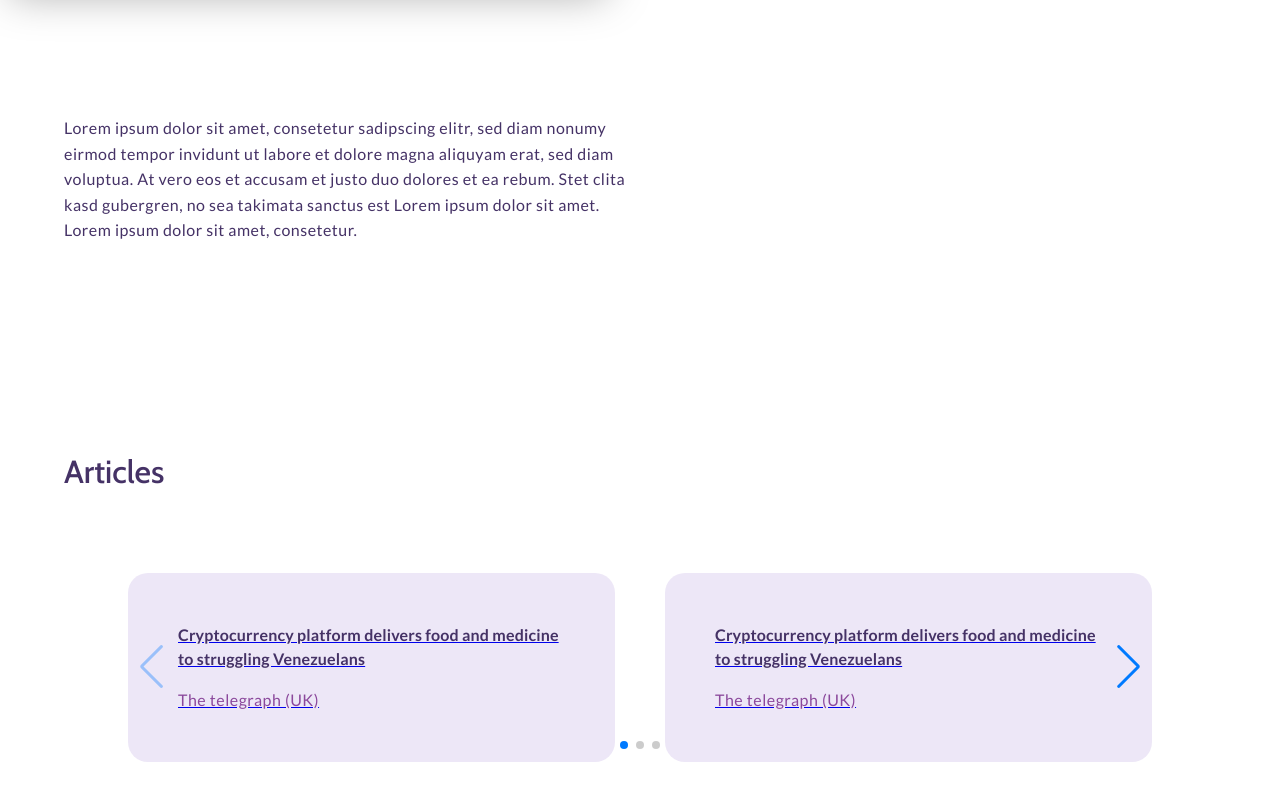
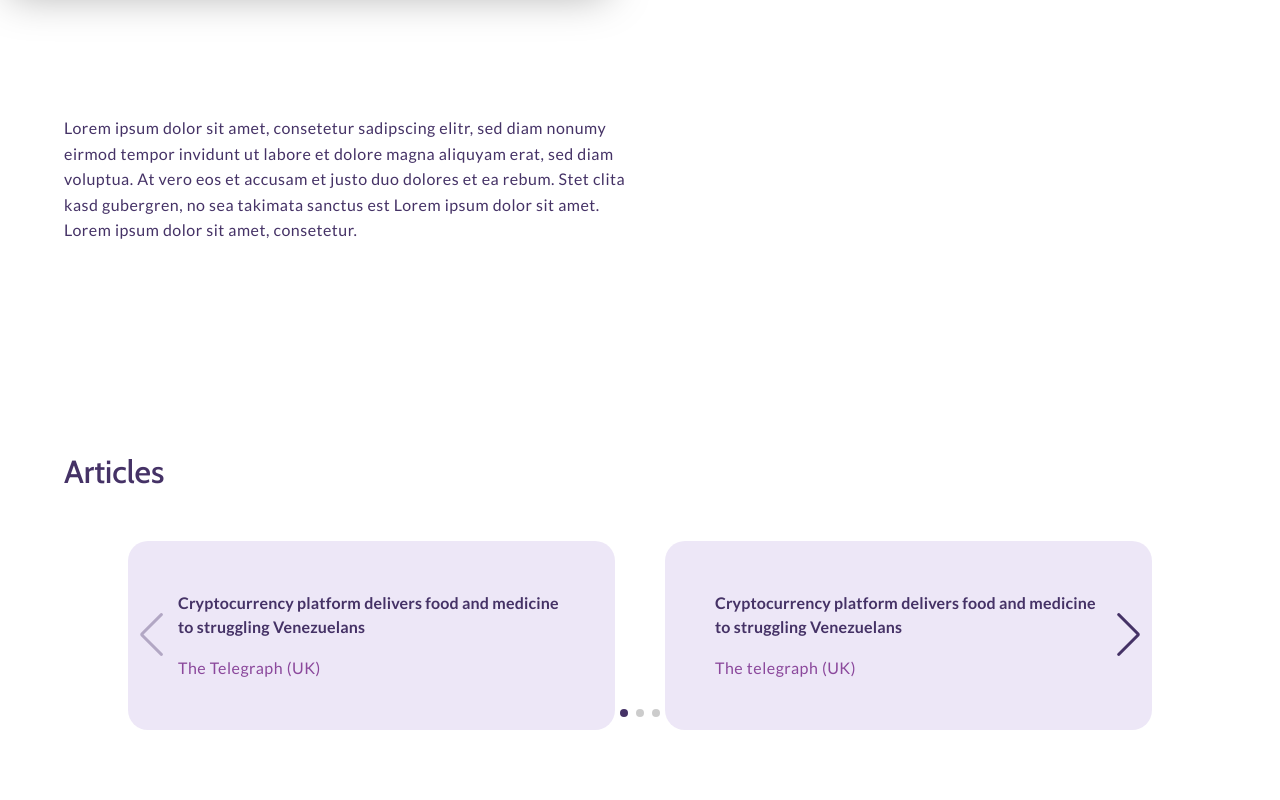
Before and after one commit to subangiv/oral_exam_finale, a React (Create React App) app: page / in a window 1280 px wide. Shown: the part 419-1219 px from the top of the page. Built offline with nearby package versions, Linux system fonts and the light colour scheme.

Commit message:
styled swiper

```diff
--- a/src/components/aboutpage/AboutPage.module.scss
+++ b/src/components/aboutpage/AboutPage.module.scss
@@ -56,7 +56,7 @@
   box-shadow: -10px 10px 20px 0px rgba(0, 0, 0, 0.3);
 }
 .articles__wrapper {
-  padding: 5rem 4rem;
+  padding: 3rem 4rem;
 }
 
 .purple__div {
@@ -75,4 +75,17 @@
     color: $primary-light;
     padding: 1rem 0 0;
   }
+  & a {
+    text-decoration: none;
+  }
 }
+
+@media (max-width: $max-s) {
+  .flex {
+    flex-direction: column-reverse;
+  }
+  .flex__right,
+  .flex__left {
+    width: 100%;
+  }
+}
--- a/src/components/aboutpage/Articles.js
+++ b/src/components/aboutpage/Articles.js
@@ -1,8 +1,9 @@
-import React, { useState, useEffect } from "react";
+import React from "react";
 import styles from "./AboutPage.module.scss";
 import { Swiper, SwiperSlide } from "swiper/react";
 import SwiperCore, { Navigation, Pagination, Scrollbar, A11y } from "swiper";
 import data from "../json/articles.json";
+import "../../styles/Swiper.scss";
 
 SwiperCore.use([Navigation, Pagination, Scrollbar, A11y]);
 
@@ -12,6 +13,7 @@ export default function Articles() {
       <h3>Articles</h3>
       <div className={styles.articles__wrapper}>
         <Swiper
+          id="article-swiper"
           spaceBetween={50}
           slidesPerView={2}
           navigation
--- a/src/components/json/articles.json
+++ b/src/components/json/articles.json
@@ -1,21 +1,25 @@
 {
   "Articles": [
     {
+      "id": 1,
+      "desc": "Cryptocurrency platform delivers food and medicine to struggling Venezuelans",
+      "author": "The Telegraph (UK)",
+      "url": "https://www.telegraph.co.uk/global-health/science-and-disease/cyptocurrency-platform-delivers-food-medicine-struggling-venezuelans/"
+    },
+    {
+      "id": 2,
       "desc": "Cryptocurrency platform delivers food and medicine to struggling Venezuelans",
       "author": "The telegraph (UK)",
       "url": "https://www.telegraph.co.uk/global-health/science-and-disease/cyptocurrency-platform-delivers-food-medicine-struggling-venezuelans/"
     },
     {
+      "id": 3,
       "desc": "Cryptocurrency platform delivers food and medicine to struggling Venezuelans",
-      "author": "The telegraph (UK)",
+      "author": "The Onion",
       "url": "https://www.telegraph.co.uk/global-health/science-and-disease/cyptocurrency-platform-delivers-food-medicine-struggling-venezuelans/"
     },
     {
-      "desc": "Cryptocurrency platform delivers food and medicine to struggling Venezuelans",
-      "author": "The telegraph (UK)",
-      "url": "https://www.telegraph.co.uk/global-health/science-and-disease/cyptocurrency-platform-delivers-food-medicine-struggling-venezuelans/"
-    },
-    {
+      "id": 4,
       "desc": "Cryptocurrency platform delivers food and medicine to struggling Venezuelans",
       "author": "The telegraph (UK)",
       "url": "https://www.telegraph.co.uk/global-health/science-and-disease/cyptocurrency-platform-delivers-food-medicine-struggling-venezuelans/"
--- a/src/components/landingpage/LandingPage.module.scss
+++ b/src/components/landingpage/LandingPage.module.scss
@@ -2,7 +2,6 @@
 
 .flex {
   display: flex;
-  flex-direction: row;
   height: 90vh;
 }
 .flex__small {
--- a/src/components/landingpage/Stories.js
+++ b/src/components/landingpage/Stories.js
@@ -3,6 +3,7 @@ import styles from "./LandingPage.module.scss";
 import testimg from "../../images/test-image.jpg";
 import { Swiper, SwiperSlide } from "swiper/react";
 import SwiperCore, { Navigation, Pagination, Scrollbar, A11y } from "swiper";
+import "../../styles/Swiper.scss";
 
 // Import Swiper styles
 import "swiper/swiper.scss";
@@ -19,6 +20,7 @@ export default function Stories() {
         already received help
       </h3>
       <Swiper
+        id="stories-swiper"
         spaceBetween={50}
         slidesPerView={4}
         navigation
--- /dev/null
+++ b/src/styles/Swiper.scss
@@ -0,0 +1,19 @@
+@import "./src/styles/variables";
+
+#article-swiper .swiper-button-next,
+#article-swiper .swiper-button-prev {
+  color: $primary;
+}
+
+#article-swiper .swiper-pagination-bullet-active {
+  background: $primary;
+}
+
+#stories-swiper .swiper-button-next,
+#stories-swiper .swiper-button-prev {
+  color: $primary;
+}
+
+#stories-swiper .swiper-pagination-bullet-active {
+  background: $primary;
+}
```
Also changed, not shown: src/components/json/profile.json (added, +11 -0 lines).
